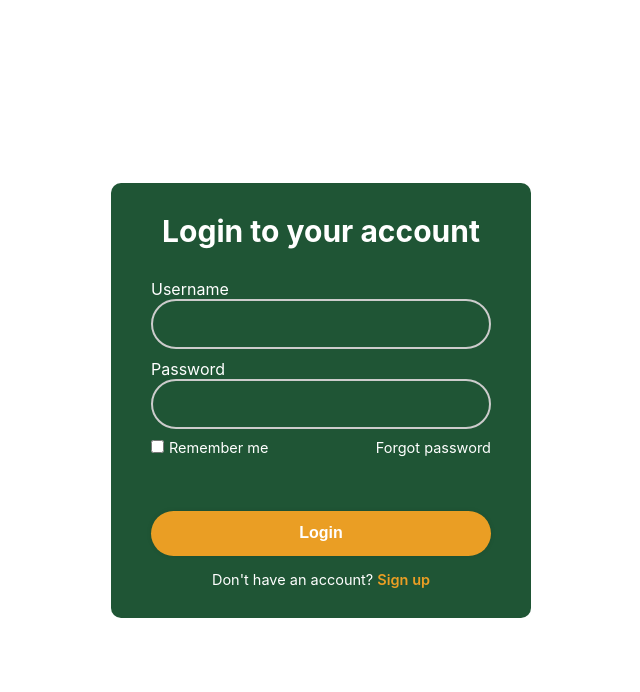
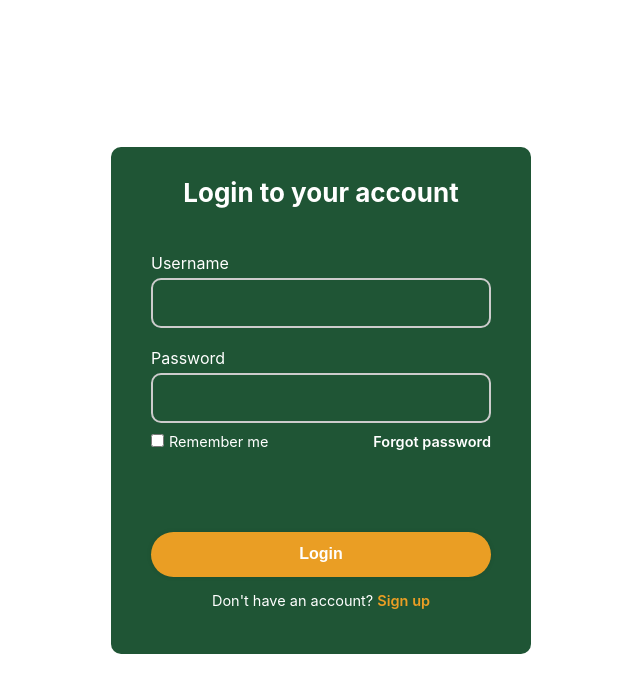
Before and after one commit to NoentBerisha/social-media-app, a React (Create React App) app in the folder frontend/: page / in a window 1280 px wide. Shown: the top 692 px of the page, without its empty margins (319-959 px from the left). Built offline with nearby package versions, Linux system fonts and the light colour scheme.

Commit message:
Added new changes
Adding more changes in near future

```diff
--- a/frontend/src/components/auth/Login.css
+++ b/frontend/src/components/auth/Login.css
@@ -15,8 +15,9 @@
     padding: 30px 40px;
 
 }
+
 .container h2 {
-    font-size: 30px;
+    font-size: 26px;
     text-align: center;
 }
 
@@ -24,7 +25,7 @@
     position: relative;
     width: 100%;
     height: 50px;
-    margin: 30px 0;
+    margin: 45px 0;
 }
 
 .input_label input{
@@ -44,17 +45,19 @@
     display: flex;
     justify-content: space-between;
     font-size: 14.5px;
-    margin: 20px 0 15px;
+    margin: -10px 0 15px;
 }
 
 .remember_me label input{
     accent-color: #fff;
     margin-right: 5px;
+    margin-bottom: 30px;
 }
 
 .remember_me a {
     color: #fff;
     text-decoration: none;
+    font-weight: 600;
 
 }
 
@@ -82,6 +85,7 @@
     font-size: 14.5px;
     text-align: center;
     margin-top: 15px;
+    margin-bottom: 15px;
 
 }
 
@@ -95,3 +99,21 @@
 .register_link p a:hover{
     text-decoration: underline;
 }
+
+.input_label label {
+    display: block;
+    margin-bottom: 5px;
+}
+
+input[type="text"] {
+    border: 2px solid #ccc;
+    padding: 10px;
+    border-radius: 10px;
+}
+
+input[type="password"] {
+
+    border: 2px solid #ccc;
+    padding: 10px;
+    border-radius: 10px;
+}
--- a/frontend/src/components/auth/Login.js
+++ b/frontend/src/components/auth/Login.js
@@ -6,12 +6,12 @@ function Login() {
       <form>
       <h2>Login to your account</h2>
         <div className="input_label">
-          <label htmlFor="username">Username</label>
+          <label for="username">Username</label>
           <input type="text" id="username" name="username" />
         </div>
 
         <div className="input_label">
-          <label htmlFor="password">Password</label>
+          <label for="password">Password</label>
           <input type="password" id="password" name="password" />
         </div>
 
```
